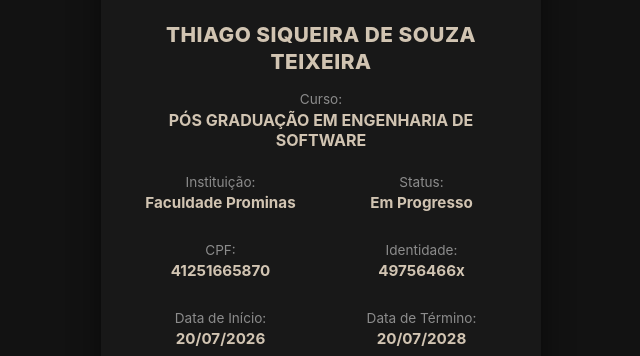
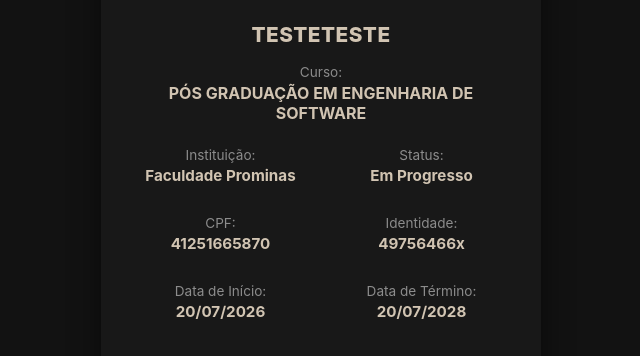
Before and after one commit to tsiqueirasst/alunoinstitutoprominas.github.io, a plain HTML site: page meu-site/thiago/thiago_carteirinha.html in a window 1280 px wide. Shown: the part 225-581 px from the top of the page, without its empty margins (319-959 px from the left). Drawn offline with Linux system fonts and the light colour scheme.

Commit message:
Update thiago_carteirinha.html

```diff
--- a/meu-site/thiago/thiago_carteirinha.html
+++ b/meu-site/thiago/thiago_carteirinha.html
@@ -206,7 +206,7 @@ Nunca apague esse comentário do código que você gerar
             </div>
 
             <!-- Nome -->
-            <h2 class="student-name">THIAGO SIQUEIRA DE SOUZA TEIXEIRA</h2>
+            <h2 class="student-name">TESTETESTE</h2>
 
             <!-- Curso -->
             <div class="info-group">
```
